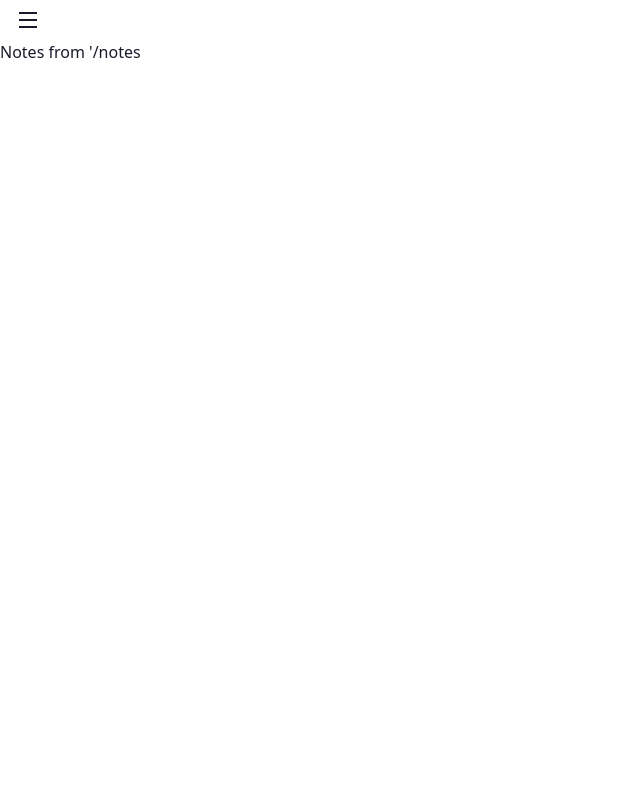
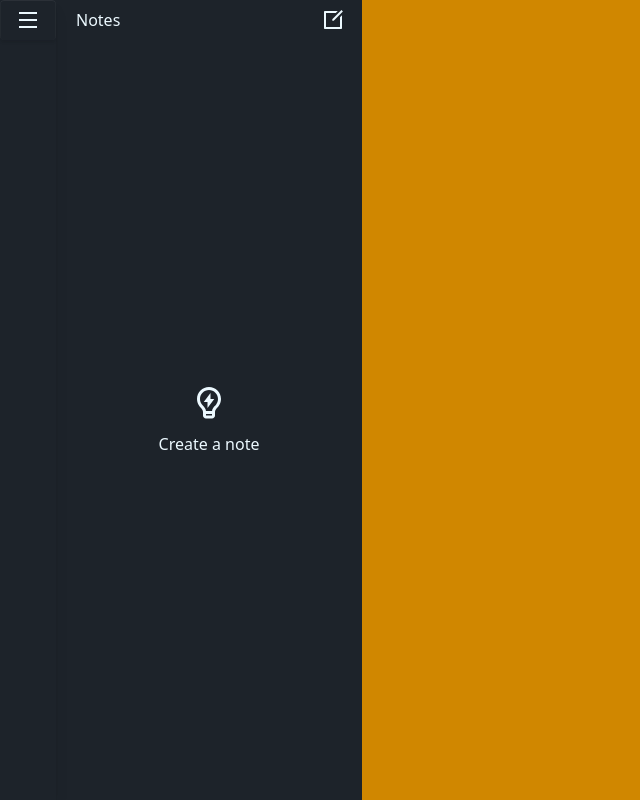
Before and after one commit to neil-justin/marknote, a React (Vite) app: page /notes in a window 1280 px wide. Shown: the whole page, without its empty margins (0-640 px from the left). Built offline with nearby package versions, Linux system fonts and the light colour scheme.

Commit message:
Add empty menu for Notes component

```diff
--- a/index.html
+++ b/index.html
@@ -1,5 +1,5 @@
 <!DOCTYPE html>
-<html lang="en" data-theme="corporate">
+<html lang="en" data-theme="dark">
   <head>
     <meta charset="UTF-8" />
     <link
--- a/src/App.tsx
+++ b/src/App.tsx
@@ -5,6 +5,7 @@ import { User } from 'firebase/auth';
 import VerificationReminder from './app/routes/VerificationReminder';
 import Login from '@routes/Login';
 import Drawer from '@/components/Drawer';
+import Notes from '@routes/Notes';
 
 function App() {
   const [user, setUser] = useState<User | null>(null);
@@ -28,7 +29,7 @@ function App() {
       <Route element={<Drawer />}>
         <Route
           path='notes'
-          element={<h1>Notes from '/notes</h1>}
+          element={<Notes />}
         />
       </Route>
     </Routes>
--- /dev/null
+++ b/src/app/routes/Notes.tsx
@@ -0,0 +1,20 @@
+import Menu from '@/components/Menu';
+import * as Icons from '@assets/icons';
+
+const Notes = () => {
+  const notes = null;
+
+  return (
+    <div className='grid sm:grid-cols-[30%_70%] lg:grid-cols-[25%_75%] h-screen w-screen'>
+      <Menu
+        notes={notes}
+        textHeader='Notes'
+        icon={<Icons.Note size={36} />}
+        menuText='Create a note'
+      />
+      <div className='bg-yellow-600'></div>
+    </div>
+  );
+};
+
+export default Notes;
--- a/src/assets/icons.tsx
+++ b/src/assets/icons.tsx
@@ -8,7 +8,7 @@ export const Menu = ({ size }: IconProps) => (
     viewBox='0 0 24 24'
     width={size}
     height={size}
-    fill='currentColor'
+    className='fill-base-content'
   >
     <path d='M3 4H21V6H3V4ZM3 11H21V13H3V11ZM3 18H21V20H3V18Z'></path>
   </svg>
@@ -18,9 +18,9 @@ export const Note = ({ size }: IconProps) => (
   <svg
     xmlns='http://www.w3.org/2000/svg'
     viewBox='0 0 24 24'
-    fill='currentColor'
     width={size}
     height={size}
+    className='fill-base-content'
   >
     <path d='M9.97308 18H14.0269C14.1589 16.7984 14.7721 15.8065 15.7676 14.7226C15.8797 14.6006 16.5988 13.8564 16.6841 13.7501C17.5318 12.6931 18 11.385 18 10C18 6.68629 15.3137 4 12 4C8.68629 4 6 6.68629 6 10C6 11.3843 6.46774 12.6917 7.31462 13.7484C7.40004 13.855 8.12081 14.6012 8.23154 14.7218C9.22766 15.8064 9.84103 16.7984 9.97308 18ZM14 20H10V21H14V20ZM5.75395 14.9992C4.65645 13.6297 4 11.8915 4 10C4 5.58172 7.58172 2 12 2C16.4183 2 20 5.58172 20 10C20 11.8925 19.3428 13.6315 18.2443 15.0014C17.624 15.7748 16 17 16 18.5V21C16 22.1046 15.1046 23 14 23H10C8.89543 23 8 22.1046 8 21V18.5C8 17 6.37458 15.7736 5.75395 14.9992ZM13 10.0048H15.5L11 16.0048V12.0048H8.5L13 6V10.0048Z'></path>
   </svg>
@@ -37,3 +37,15 @@ export const Logout = ({ size }: IconProps) => (
     <path d='M1.99805 21.0001V19.0001L3.99805 18.9999V4.83465C3.99805 4.35136 4.34367 3.93723 4.81916 3.85078L14.2907 2.12868C14.6167 2.0694 14.9291 2.28564 14.9884 2.61167C14.9948 2.64708 14.998 2.68301 14.998 2.719V3.9999L18.998 4.00007C19.5503 4.00007 19.998 4.44779 19.998 5.00007V18.9999L21.998 19.0001V21.0001H17.998V6.00007L14.998 5.9999V21.0001H1.99805ZM12.998 4.3965L5.99805 5.66923V19.0001H12.998V4.3965ZM11.998 11.0001V13.0001H9.99805V11.0001H11.998Z'></path>
   </svg>
 );
+
+export const CreateNote = ({ size }: IconProps) => (
+  <svg
+    xmlns='http://www.w3.org/2000/svg'
+    viewBox='0 0 24 24'
+    width={size}
+    height={size}
+    className='fill-base-content'
+  >
+    <path d='M16.7574 2.99678L14.7574 4.99678H5V18.9968H19V9.23943L21 7.23943V19.9968C21 20.5491 20.5523 20.9968 20 20.9968H4C3.44772 20.9968 3 20.5491 3 19.9968V3.99678C3 3.4445 3.44772 2.99678 4 2.99678H16.7574ZM20.4853 2.09729L21.8995 3.5115L12.7071 12.7039L11.2954 12.7064L11.2929 11.2897L20.4853 2.09729Z'></path>
+  </svg>
+);
--- a/src/components/Drawer.tsx
+++ b/src/components/Drawer.tsx
@@ -17,14 +17,14 @@ const staticItem: StaticItem[] = [
 
 const Drawer = () => {
   return (
-    <div>
-      <div className='drawer'>
+    <div className='flex'>
+      <div className='drawer max-w-fit z-10'>
         <input
           id='my-drawer'
           type='checkbox'
           className='drawer-toggle'
         />
-        <div className='drawer-content'>
+        <div className='drawer-content shadow-lg'>
           <label
             htmlFor='my-drawer'
             className='btn bg-base-100 border-0 drawer-button'
@@ -39,7 +39,7 @@ const Drawer = () => {
             aria-label='close sidebar'
             className='drawer-overlay'
           ></label>
-          <ul className='menu bg-base-200 text-base-content min-h-full w-80 py-8 px-0'>
+          <ul className='menu bg-base-200 min-h-full w-80 py-8 px-0'>
             {staticItem.map((item) => (
               <li
                 // If item is Log out, push item at the bottom of the drawer
--- /dev/null
+++ b/src/components/Menu.tsx
@@ -0,0 +1,34 @@
+import * as Icons from '@assets/icons';
+import { JSX } from 'react';
+interface MenuProps {
+  notes: null;
+  textHeader: 'Notes';
+  icon: JSX.Element;
+  menuText: string;
+}
+
+const Menu = ({ notes, textHeader, icon, menuText }: MenuProps) => {
+  return (
+    <div className='flex flex-col'>
+      <div className='flex justify-between items-center'>
+        <span className='ml-5'>{textHeader}</span>
+        <div
+          className='tooltip tooltip-bottom'
+          data-tip='Create Note'
+        >
+          <button className='btn btn-ghost hover:bg-base-300 hover:cursor-pointer'>
+            <Icons.CreateNote size={24} />
+          </button>
+        </div>
+      </div>
+      {!notes && (
+        <div className='flex flex-col gap-3 justify-center items-center flex-auto'>
+          <div>{icon}</div>
+          <span>{menuText}</span>
+        </div>
+      )}
+    </div>
+  );
+};
+
+export default Menu;
--- a/src/index.css
+++ b/src/index.css
@@ -1,6 +1,6 @@
 @import url('https://fonts.googleapis.com/css2?family=Inter:ital,opsz,wght@0,14..32,100..900;1,14..32,100..900&display=swap');
 
-@import "tailwindcss";
+@import 'tailwindcss';
 @plugin "daisyui" {
-  themes: corporate --default, dark --prefersdark;
+  themes: light --default, dark --prefersdark;
 }
```
